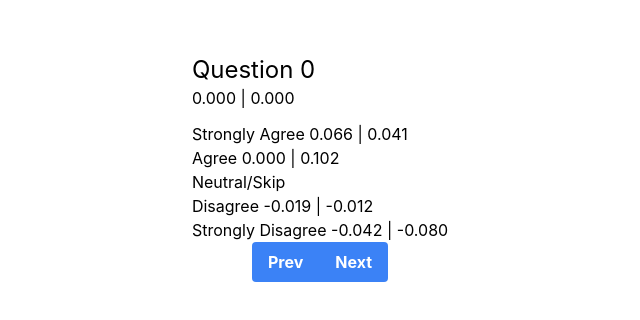
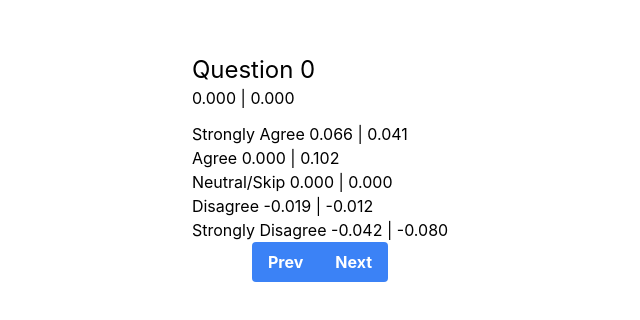
Before and after one commit to XenoxJeager/Polichat, a React (Create React App) app in the folder frontend/: page /quiz in a window 1280 px wide. Shown: the part 232-552 px from the top of the page, without its empty margins (320-960 px from the left). Built offline with nearby package versions, Linux system fonts and the light colour scheme.

Commit message:
fixed neutral button

```diff
--- a/frontend/src/pages/quiz/Quiz.tsx
+++ b/frontend/src/pages/quiz/Quiz.tsx
@@ -146,7 +146,7 @@ export class Quiz extends React.Component<QuizProps, QuizState> {
                         </div>
 
                         <div>
-                            <NeutralButton onClick={this.tryNextQuestion.bind(this)} />
+                            <AnswerButton text="Neutral/Skip" weight={{weightX: 0, weightY: 0}} onClick={this.updatePlane}/>
                         </div>
 
                         <div>
--- a/frontend/src/pages/quiz/components/AnswerButton.tsx
+++ b/frontend/src/pages/quiz/components/AnswerButton.tsx
@@ -12,11 +12,3 @@ export const AnswerButton: React.FC<AnswerButtonProps> = ({text, weight, onClick
         {text} {(weight.weightX).toFixed(3)} | {(weight.weightY).toFixed(3)}
     </button>
 );
-
-interface NeutralButtonProps {
-    onClick: () => void;
-}
-
-export const NeutralButton: React.FC<NeutralButtonProps> = ({onClick}) => (
-    <button onClick={onClick}>Neutral/Skip</button>
-);
```
